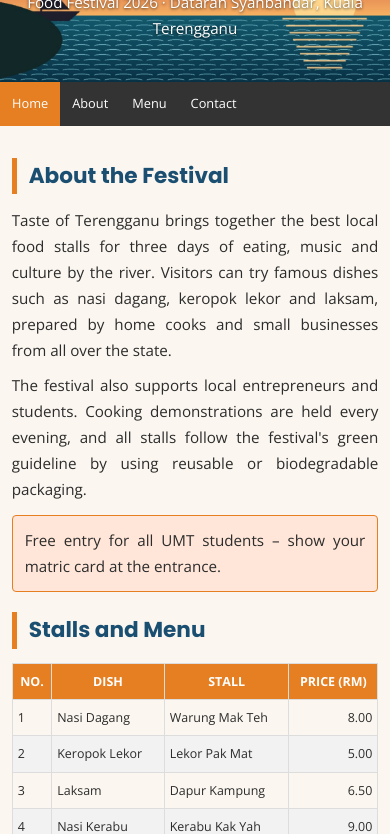
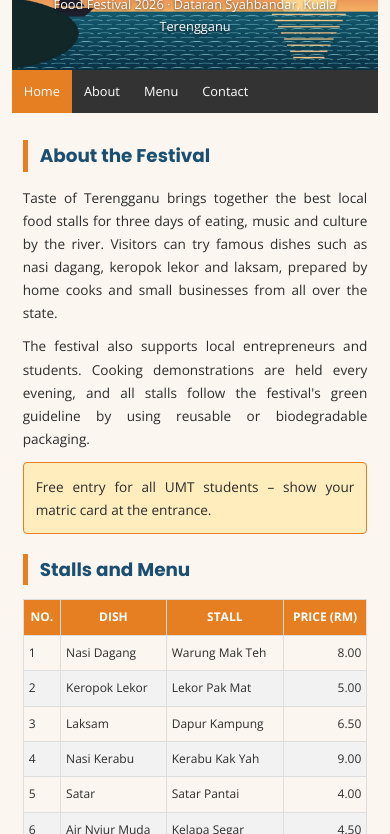
Before and after one commit to DDSHAHIDAH/CSF3133_S79818, a plain HTML site: page Lab5/food.html in a window 390 px wide. Shown: the part 100-934 px from the top of the page. Drawn offline with nearby package versions, Linux system fonts and the light colour scheme.

Commit message:
Refactor HTML structure and enhance CSS styles for Food Festival page

```diff
--- a/Lab5/food.css
+++ b/Lab5/food.css
@@ -1,37 +1,72 @@
+
+/* =========================================
+   GLOBAL STYLING
+========================================= */
+
 * {
     box-sizing: border-box;
 }
 
 body {
     margin: 0;
+    padding: 0;
     background-color: #FBF7F0;
     color: #2C2C2C;
     font-family: 'Open Sans', sans-serif;
     line-height: 1.7;
 }
 
+
+/* =========================================
+   PAGE WRAPPER
+========================================= */
+
+.page-wrapper {
+    width: 90%;
+    max-width: 980px;
+    margin: 20px auto;
+    background-color: #FBF7F0;
+}
+
+
+/* =========================================
+   HEADER
+========================================= */
+
 header {
     background-image: url('header-bg.jpg');
     background-size: cover;
     background-position: center;
     background-repeat: no-repeat;
+
     color: white;
     text-align: center;
-    padding: 58px 20px;
+
+    padding: 42px 20px;
+    min-height: 155px;
 }
 
 header h1 {
     font-family: 'Poppins', sans-serif;
     font-size: 2.3rem;
+    font-weight: 700;
+
     margin: 0;
+
     text-shadow: 0 2px 5px rgba(0, 0, 0, 0.5);
 }
 
 header p {
-    margin: 4px 0 0;
     font-size: 0.95rem;
+    margin: 6px 0 0;
+
     text-shadow: 0 1px 3px rgba(0, 0, 0, 0.7);
 }
+
+
+/* =========================================
+   NAVIGATION BAR
+========================================= */
 
 nav {
     background-color: #333;
@@ -51,14 +86,21 @@ nav li {
 
 nav a {
     display: block;
+
     color: white;
     text-align: center;
     text-decoration: none;
+
     padding: 12px 18px;
     font-size: 0.9rem;
+
+    transition: background-color 0.2s ease;
 }
 
-nav a:hover,
+nav a:hover {
+    background-color: #E67E22;
+}
+
 nav a:focus-visible {
     background-color: #E67E22;
 }
@@ -67,9 +109,13 @@ nav a.active {
     background-color: #E67E22;
 }
 
+
+/* =========================================
+   MAIN CONTENT
+========================================= */
+
 main {
     width: 90%;
-    max-width: 980px;
     margin: 0 auto;
     padding: 20px 0 24px;
 }
@@ -81,23 +127,37 @@ section {
 h2 {
     font-family: 'Poppins', sans-serif;
     font-size: 1.35rem;
+    font-weight: 700;
+
     margin: 12px 0 14px;
 }
 
 section p {
     text-align: justify;
+    font-size: 0.95rem;
+
     margin: 0 0 10px;
-    font-size: 0.95rem;
+    line-height: 1.7;
 }
+
+
+/* =========================================
+   FREE ENTRY NOTICE
+========================================= */
 
 .notice {
     margin-top: 12px;
     margin-bottom: 14px;
 }
 
+
+/* =========================================
+   STALLS AND MENU TABLE
+========================================= */
+
 #menu-table {
+    width: 100%;
     border-collapse: collapse;
-    width: 100%;
     font-size: 0.9rem;
 }
 
@@ -110,8 +170,11 @@ section p {
 #menu-table th {
     background-color: #E67E22;
     color: white;
+
     text-transform: uppercase;
     text-align: center;
+
+    font-weight: 700;
 }
 
 #menu-table tbody tr:nth-child(even) {
@@ -126,10 +189,17 @@ section p {
     text-align: right;
 }
 
+
+/* =========================================
+   FOOTER
+========================================= */
+
 footer {
     background-color: #EFE6D8;
+
     text-align: center;
     padding: 14px 12px;
+
     font-size: 0.85rem;
 }
 
@@ -137,11 +207,60 @@ footer p {
     margin: 0;
 }
 
+
+/* =========================================
+   RESPONSIVE DESIGN
+========================================= */
+
 @media (max-width: 600px) {
-    header { padding: 40px 14px; }
-    header h1 { font-size: 1.7rem; }
-    main { width: 94%; }
-    nav a { padding: 11px 12px; font-size: 0.8rem; }
-    #menu-table { font-size: 0.78rem; }
-    #menu-table th, #menu-table td { padding: 7px 5px; }
+
+    .page-wrapper {
+        width: 94%;
+        margin: 10px auto;
+    }
+
+    header {
+        padding: 32px 14px;
+        min-height: 120px;
+    }
+
+    header h1 {
+        font-size: 1.7rem;
+    }
+
+    header p {
+        font-size: 0.8rem;
+    }
+
+    nav a {
+        padding: 11px 12px;
+        font-size: 0.8rem;
+    }
+
+    main {
+        width: 94%;
+        padding: 15px 0;
+    }
+
+    h2 {
+        font-size: 1.15rem;
+    }
+
+    section p {
+        font-size: 0.85rem;
+    }
+
+    #menu-table {
+        font-size: 0.75rem;
+    }
+
+    #menu-table th,
+    #menu-table td {
+        padding: 7px 5px;
+    }
+
+    footer {
+        font-size: 0.75rem;
+    }
+
 }
--- a/Lab5/food.html
+++ b/Lab5/food.html
@@ -1,13 +1,22 @@
+
 <!DOCTYPE html>
 <html lang="en">
 <head>
     <meta charset="UTF-8">
     <meta name="viewport" content="width=device-width, initial-scale=1.0">
+
     <title>Taste of Terengganu Food Festival</title>
+
+    <!-- Google Fonts -->
     <link rel="preconnect" href="https://fonts.googleapis.com">
     <link rel="preconnect" href="https://fonts.gstatic.com" crossorigin>
+
     <link href="https://fonts.googleapis.com/css2?family=Open+Sans:wght@400;500;600;700&family=Poppins:wght@400;600;700&display=swap" rel="stylesheet">
+
+    <!-- External CSS -->
     <link rel="stylesheet" href="food.css">
+
+    <!-- Internal CSS -->
     <style>
         h2 {
             border-left: 5px solid #E67E22;
@@ -16,32 +25,88 @@
         }
     </style>
 </head>
+
 <body>
+
+    <div class="page-wrapper">
+
+        <!-- Header -->
         <header id="home">
             <h1>Taste of Terengganu</h1>
-        <p>Food Festival 2026 · Dataran Syahbandar, Kuala Terengganu</p>
+            <p>
+                Food Festival 2026 · Dataran Syahbandar,
+                Kuala Terengganu
+            </p>
         </header>
 
-    <nav aria-label="Main navigation">
+        <!-- Navigation Bar -->
+        <nav aria-label="Main Navigation">
             <ul>
-            <li><a class="active" href="#home">Home</a></li>
-            <li><a href="#about">About</a></li>
-            <li><a href="#menu">Menu</a></li>
-            <li><a href="#contact">Contact</a></li>
+                <li>
+                    <a href="#home" class="active">Home</a>
+                </li>
+
+                <li>
+                    <a href="#about">About</a>
+                </li>
+
+                <li>
+                    <a href="#menu">Menu</a>
+                </li>
+
+                <li>
+                    <a href="#contact">Contact</a>
+                </li>
             </ul>
         </nav>
 
+        <!-- Main Content -->
         <main>
+
+            <!-- About the Festival -->
             <section id="about">
+
                 <h2>About the Festival</h2>
-            <p>Taste of Terengganu brings together the best local food stalls for three days of eating, music and culture by the river. Visitors can try famous dishes such as nasi dagang, keropok lekor and laksam, prepared by home cooks and small businesses from all over the state.</p>
-            <p>The festival also supports local entrepreneurs and students. Cooking demonstrations are held every evening, and all stalls follow the festival's green guideline by using reusable or biodegradable packaging.</p>
-            <p class="notice" style="background-color: #FFE6D8; padding: 12px; border: 1px solid #E67E22; border-radius: 4px;">Free entry for all UMT students – show your matric card at the entrance.</p>
+
+                <p>
+                    Taste of Terengganu brings together the best
+                    local food stalls for three days of eating,
+                    music and culture by the river. Visitors can
+                    try famous dishes such as nasi dagang,
+                    keropok lekor and laksam, prepared by home
+                    cooks and small businesses from all over
+                    the state.
+                </p>
+
+                <p>
+                    The festival also supports local entrepreneurs
+                    and students. Cooking demonstrations are held
+                    every evening, and all stalls follow the
+                    festival's green guideline by using reusable
+                    or biodegradable packaging.
+                </p>
+
+                <!-- Inline CSS -->
+                <p class="notice"
+                   style="
+                       background-color: #FFEDBD;
+                       border: 1px solid #E67E22;
+                       padding: 12px;
+                       border-radius: 4px;
+                   ">
+                    Free entry for all UMT students –
+                    show your matric card at the entrance.
+                </p>
+
             </section>
 
+            <!-- Stalls and Menu -->
             <section id="menu">
+
                 <h2>Stalls and Menu</h2>
+
                 <table id="menu-table">
+
                     <thead>
                         <tr>
                             <th scope="col">No.</th>
@@ -50,20 +115,68 @@
                             <th scope="col">Price (RM)</th>
                         </tr>
                     </thead>
+
                     <tbody>
-                    <tr><td>1</td><td>Nasi Dagang</td><td>Warung Mak Teh</td><td>8.00</td></tr>
-                    <tr><td>2</td><td>Keropok Lekor</td><td>Lekor Pak Mat</td><td>5.00</td></tr>
-                    <tr><td>3</td><td>Laksam</td><td>Dapur Kampung</td><td>6.50</td></tr>
-                    <tr><td>4</td><td>Nasi Kerabu</td><td>Kerabu Kak Yah</td><td>9.00</td></tr>
-                    <tr><td>5</td><td>Satar</td><td>Satar Pantai</td><td>4.00</td></tr>
-                    <tr><td>6</td><td>Air Nyiur Muda</td><td>Kelapa Segar</td><td>4.50</td></tr>
+
+                        <tr>
+                            <td>1</td>
+                            <td>Nasi Dagang</td>
+                            <td>Warung Mak Teh</td>
+                            <td>8.00</td>
+                        </tr>
+
+                        <tr>
+                            <td>2</td>
+                            <td>Keropok Lekor</td>
+                            <td>Lekor Pak Mat</td>
+                            <td>5.00</td>
+                        </tr>
+
+                        <tr>
+                            <td>3</td>
+                            <td>Laksam</td>
+                            <td>Dapur Kampung</td>
+                            <td>6.50</td>
+                        </tr>
+
+                        <tr>
+                            <td>4</td>
+                            <td>Nasi Kerabu</td>
+                            <td>Kerabu Kak Yah</td>
+                            <td>9.00</td>
+                        </tr>
+
+                        <tr>
+                            <td>5</td>
+                            <td>Satar</td>
+                            <td>Satar Pantai</td>
+                            <td>4.00</td>
+                        </tr>
+
+                        <tr>
+                            <td>6</td>
+                            <td>Air Nyiur Muda</td>
+                            <td>Kelapa Segar</td>
+                            <td>4.50</td>
+                        </tr>
+
                     </tbody>
+
                 </table>
+
             </section>
+
         </main>
 
+        <!-- Footer -->
         <footer id="contact">
-        <p>&copy; 2026 Taste of Terengganu Food Festival · Contact: info@tasteofterengganu.my</p>
+            <p>
+                &copy; 2026 Taste of Terengganu Food Festival
+                · Contact: info@tasteofterengganu.my
+            </p>
         </footer>
+
+    </div>
+
 </body>
 </html>
```
Lines whose indentation alone changed are shown as unchanged.
